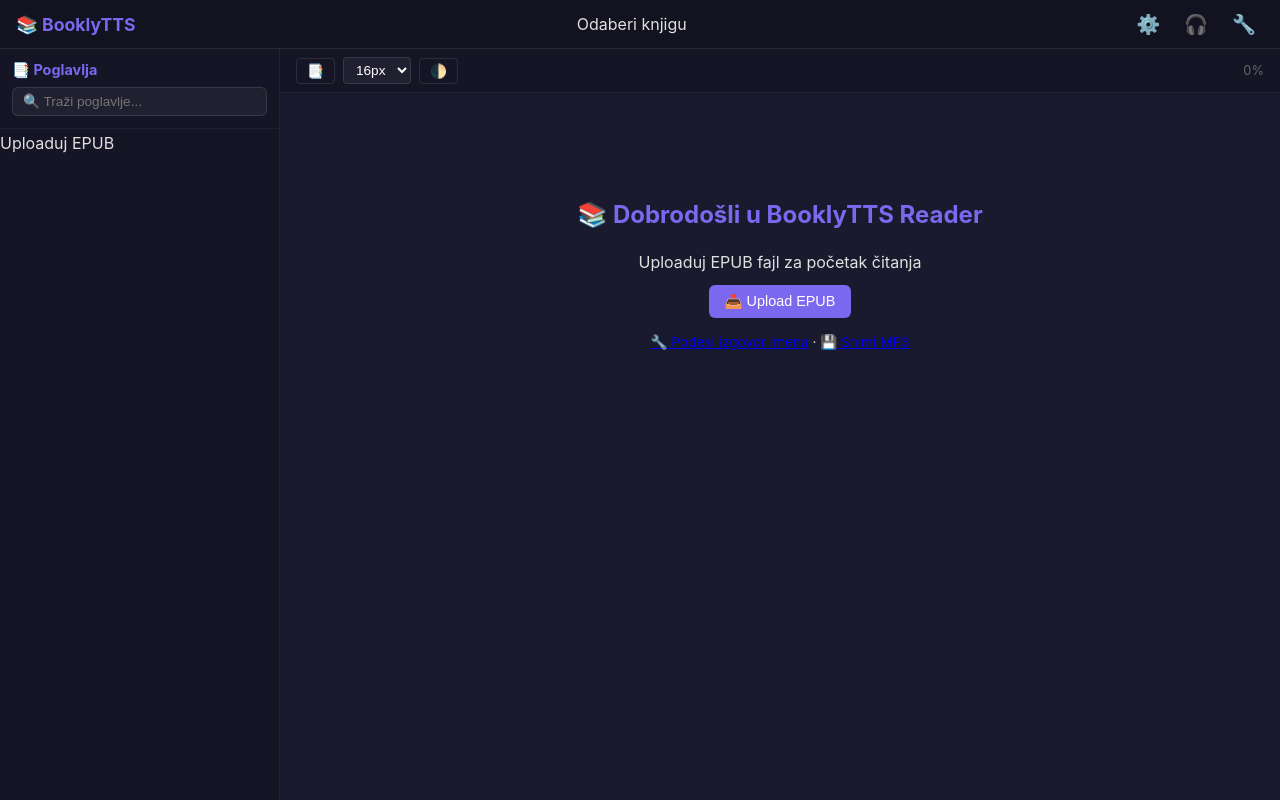
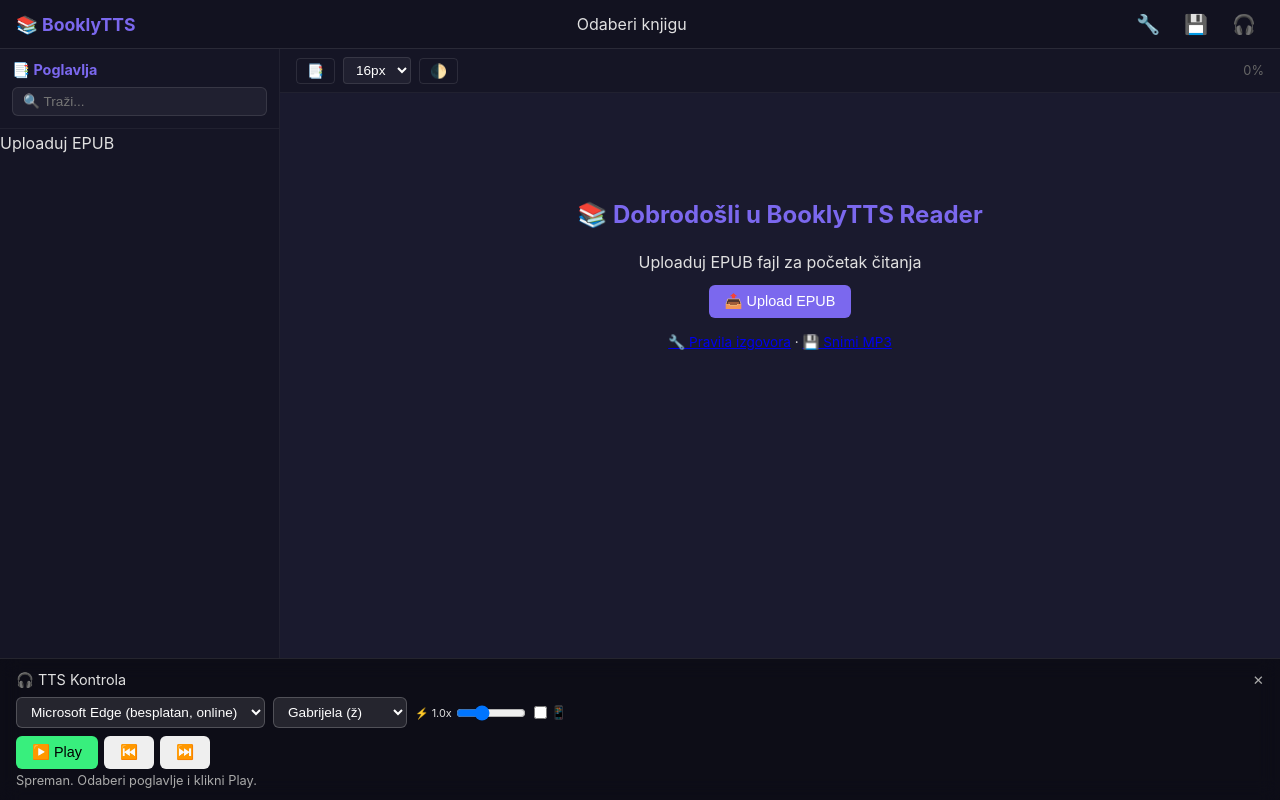
Before and after one commit to AlfaGongGong/BooklyTTS, a Flask app: page /reader in a window 1280 px wide. Run offline with Flask 3, Linux system fonts and the light colour scheme; data that the repository does not hold is empty.

Commit message:
🔄 Auto-sync: 2026-06-04 15:42:56

```diff
--- a/app/static/js/reader.js
+++ b/app/static/js/reader.js
@@ -1,12 +1,35 @@
 let allChapters = [], currentChapterIdx = 0, epubFilename = null;
 let ttsJobId = null, ttsStopFlag = false, ttsRate = 1.0, ttsPaused = false;
+let currentEngine = 'edge';
+
+// ========== INICIJALIZACIJA ==========
+async function init() {
+    // Probaj učitati postojeći EPUB
+    try {
+        const r = await fetch('/get-chapters');
+        const d = await r.json();
+        if (d.chapters && d.chapters.length > 0) {
+            allChapters = d.chapters;
+            epubFilename = 'book.epub';
+            document.getElementById('book-title-header').textContent = 'Učitana knjiga';
+            renderChapterList();
+            loadChapter(0);
+            document.querySelector('.welcome-screen').style.display = 'none';
+        }
+    } catch(e) {
+        console.log('Nema postojećeg EPUB-a');
+    }
+}
 
 // ========== UPLOAD ==========
 document.getElementById('epub-file').addEventListener('change', async (e) => {
     const file = e.target.files[0];
     if (!file) return;
 
+    document.querySelector('.welcome-screen').innerHTML = '<p style="color:#aaa;">⏳ Upload...</p>';
+
     const fd = new FormData(); fd.append('epub_file', file);
+    try {
         const r = await fetch('/upload-epub', { method: 'POST', body: fd });
         const d = await r.json();
 
@@ -14,21 +37,30 @@ document.getElementById('epub-file').addEventListener('change', async (e) => {
             epubFilename = d.filename;
             allChapters = d.chapters;
             document.getElementById('book-title-header').textContent = d.metadata.title;
+            document.querySelector('.welcome-screen').style.display = 'none';
             renderChapterList();
             loadChapter(0);
         } else {
-        alert(d.error);
+            alert('Greška: ' + d.error);
+        }
+    } catch(err) {
+        alert('Greška pri uploadu: ' + err.message);
     }
 });
 
 // ========== POGLAVLJA ==========
 function renderChapterList() {
     const list = document.getElementById('chapter-list');
+    if (!allChapters || allChapters.length === 0) {
+        list.innerHTML = '<p class="empty">Nema poglavlja</p>';
+        return;
+    }
+
     list.innerHTML = allChapters.map((c, i) => `
         <div class="chapter-link ${i === currentChapterIdx ? 'active' : ''}"
-             onclick="loadChapter(${i})">
-            ${i+1}. ${c.title}
-            <span class="badge">${Math.round(c.char_count/1000)}k</span>
+             onclick="loadChapter(${i})" id="ch-link-${i}">
+            ${i+1}. ${c.title || 'Poglavlje ' + (i+1)}
+            <span class="badge">${Math.round((c.char_count || 0)/1000)}k</span>
         </div>
     `).join('');
 }
@@ -42,24 +74,31 @@ function filterChapters() {
 
 async function loadChapter(idx) {
     currentChapterIdx = idx;
-    document.getElementById('reader-content').innerHTML = '<p style="text-align:center;color:#aaa;">⏳ Učitavanje...</p>';
-    renderChapterList();
 
-    // Skrolaj do aktivnog poglavlja
-    const active = document.querySelector('.chapter-link.active');
-    if (active) active.scrollIntoView({ behavior: 'smooth', block: 'center' });
+    if (!allChapters || !allChapters[idx]) {
+        document.getElementById('reader-content').innerHTML = '<p>Nema teksta za ovo poglavlje</p>';
+        return;
+    }
 
-    // Učitaj tekst poglavlja
-    const text = allChapters[idx].text;
-    const paragraphs = text.split('\n\n');
+    const chapter = allChapters[idx];
+    const text = chapter.text || '';
+    const paragraphs = text.split('\n\n').filter(p => p.trim());
 
     document.getElementById('reader-content').innerHTML = `
-        <h2>${allChapters[idx].title}</h2>
-        ${paragraphs.map(p => `<p>${p}</p>`).join('')}
+        <h2>${chapter.title || 'Poglavlje ' + (idx+1)}</h2>
+        ${paragraphs.length > 0 ? paragraphs.map(p => `<p>${p}</p>`).join('') : '<p>' + text + '</p>'}
     `;
 
     document.getElementById('reading-progress').textContent =
         Math.round((idx + 1) / allChapters.length * 100) + '%';
+
+    // Update sidebar
+    document.querySelectorAll('.chapter-link').forEach(el => el.classList.remove('active'));
+    const active = document.getElementById('ch-link-' + idx);
+    if (active) {
+        active.classList.add('active');
+        active.scrollIntoView({ behavior: 'smooth', block: 'center' });
+    }
 }
 
 // ========== ČITAČ KONTROLE ==========
@@ -75,14 +114,14 @@ function toggleTheme() {
     document.body.classList.toggle('light');
 }
 
-// ========== TTS ==========
+// ========== TTS PANEL ==========
 function toggleTTS() {
     const panel = document.getElementById('tts-panel');
-    panel.style.display = panel.style.display === 'none' ? 'block' : 'none';
+    if (panel.style.display === 'none' || panel.style.display === '') {
+        panel.style.display = 'block';
+    } else {
+        panel.style.display = 'none';
     }
-
-function toggleSettings() {
-    alert('Podešavanja: izgovor, brzina, glas');
 }
 
 function updateTTSRate(val) {
@@ -90,7 +129,13 @@ function updateTTSRate(val) {
     document.getElementById('rate-display').textContent = val + 'x';
 }
 
+// ========== TTS PLAYBACK ==========
 async function ttsPlay() {
+    if (!allChapters || allChapters.length === 0) {
+        alert('Prvo uploaduj EPUB!');
+        return;
+    }
+
     ttsStopFlag = false;
     ttsPaused = false;
 
@@ -101,32 +146,34 @@ async function ttsPlay() {
 
     const voice = document.getElementById('tts-voice').value;
 
-    // Highlight trenutnu rečenicu
-    const currentText = allChapters[currentChapterIdx].text;
-    highlightCurrentSentence(currentText);
-
+    try {
         const r = await fetch('/stream-start', {
-        method: 'POST', headers: {'Content-Type': 'application/json'},
-        body: JSON.stringify({chapter: currentChapterIdx, voice: voice})
+            method: 'POST',
+            headers: {'Content-Type': 'application/json'},
+            body: JSON.stringify({
+                chapter: currentChapterIdx,
+                voice: voice
+            })
         });
         const d = await r.json();
-    if (d.job_id) { ttsJobId = d.job_id; ttsPlayNextChunk(); }
+
+        if (d.job_id) {
+            ttsJobId = d.job_id;
+            ttsPlayNextChunk();
+        } else if (d.error) {
+            document.getElementById('tts-status').textContent = '❌ ' + d.error;
+            resetTTSButtons();
         }
-
-function highlightCurrentSentence(text) {
-    // Podijeli na rečenice i označi prvu
-    const sentences = text.split(/(?<=[.!?])\s+/);
-    if (sentences.length > 0) {
-        const highlighted = '<span class="highlight-sentence">' + sentences[0] + '</span> ' +
-                          sentences.slice(1).join(' ');
-        document.getElementById('reader-content').innerHTML =
-            `<h2>${allChapters[currentChapterIdx].title}</h2><p>${highlighted}</p>`;
+    } catch(e) {
+        document.getElementById('tts-status').textContent = '❌ Greška';
+        resetTTSButtons();
     }
 }
 
 async function ttsPlayNextChunk() {
     if (ttsStopFlag || ttsPaused || !ttsJobId) return;
 
+    try {
         const r = await fetch('/stream-next/' + ttsJobId);
         const ct = r.headers.get('content-type') || '';
 
@@ -134,9 +181,11 @@ async function ttsPlayNextChunk() {
             const blob = await r.blob();
             const audio = new Audio(URL.createObjectURL(blob));
             audio.playbackRate = ttsRate;
-        audio.play();
+            await audio.play();
             document.getElementById('tts-status').textContent = '▶️ Reprodukcija...';
-        audio.onended = () => { if (!ttsStopFlag && !ttsPaused) ttsPlayNextChunk(); };
+            audio.onended = () => {
+                if (!ttsStopFlag && !ttsPaused) ttsPlayNextChunk();
+            };
         } else {
             const d = await r.json();
             if (d.finished) {
@@ -144,9 +193,19 @@ async function ttsPlayNextChunk() {
                 resetTTSButtons();
                 // Auto-next
                 if (currentChapterIdx < allChapters.length - 1) {
-                setTimeout(() => { loadChapter(currentChapterIdx + 1); ttsPlay(); }, 1000);
+                    setTimeout(() => {
+                        loadChapter(currentChapterIdx + 1);
+                        ttsPlay();
+                    }, 1500);
+                }
+            } else if (d.error) {
+                document.getElementById('tts-status').textContent = '❌ ' + d.error;
+                resetTTSButtons();
             }
         }
+    } catch(e) {
+        document.getElementById('tts-status').textContent = '❌ Greška';
+        resetTTSButtons();
     }
 }
 
@@ -158,23 +217,24 @@ function ttsPause() {
 }
 
 function ttsStop() {
-    ttsStopFlag = true; ttsJobId = null;
+    ttsStopFlag = true;
+    ttsJobId = null;
     resetTTSButtons();
     document.getElementById('tts-status').textContent = '⏹️ Zaustavljeno';
 }
 
 function ttsNext() {
-    if (currentChapterIdx < allChapters.length - 1) {
+    if (allChapters.length > 0 && currentChapterIdx < allChapters.length - 1) {
+        ttsStop();
         loadChapter(currentChapterIdx + 1);
-        ttsStop();
         setTimeout(ttsPlay, 500);
     }
 }
 
 function ttsPrev() {
     if (currentChapterIdx > 0) {
+        ttsStop();
         loadChapter(currentChapterIdx - 1);
-        ttsStop();
         setTimeout(ttsPlay, 500);
     }
 }
@@ -187,7 +247,11 @@ function resetTTSButtons() {
 
 // Keyboard shortcuts
 document.addEventListener('keydown', (e) => {
+    if (e.target.tagName === 'INPUT' || e.target.tagName === 'TEXTAREA') return;
     if (e.key === 'ArrowRight') ttsNext();
     if (e.key === 'ArrowLeft') ttsPrev();
     if (e.key === ' ') { e.preventDefault(); ttsPaused ? ttsPause() : ttsPlay(); }
 });
+
+// Init
+init();
--- a/app/templates/reader.html
+++ b/app/templates/reader.html
@@ -4,7 +4,7 @@
     <meta charset="UTF-8">
     <meta name="viewport" content="width=device-width, initial-scale=1.0">
     <title>BooklyTTS Reader</title>
-    <link rel="stylesheet" href="/static/css/reader.css?v=1">
+    <link rel="stylesheet" href="/static/css/reader.css?v=2">
 </head>
 <body>
     <div class="app">
@@ -15,27 +15,27 @@
             </div>
             <div class="header-center" id="book-title-header">Odaberi knjigu</div>
             <div class="header-right">
-                <button class="icon-btn" onclick="toggleSettings()" title="Podešavanja">⚙️</button>
+                <a href="/rules" class="icon-btn" title="Pravila izgovora">🔧</a>
+                <a href="/convert" class="icon-btn" title="Snimi MP3">💾</a>
                 <button class="icon-btn" onclick="toggleTTS()" title="TTS kontrola">🎧</button>
-                <a href="/rules" class="icon-btn" title="Pravila izgovora">🔧</a>
             </div>
         </header>
 
         <!-- GLAVNI SADRŽAJ -->
         <div class="main-content">
-            <!-- SIDEBAR: Poglavlja -->
+            <!-- SIDEBAR -->
             <aside class="sidebar" id="sidebar">
                 <div class="sidebar-header">
                     <h3>📑 Poglavlja</h3>
-                    <input type="text" id="chapter-search" placeholder="🔍 Traži poglavlje..." oninput="filterChapters()">
+                    <input type="text" id="chapter-search" placeholder="🔍 Traži..." oninput="filterChapters()">
                 </div>
                 <div class="chapter-list" id="chapter-list">
                     <p class="empty">Uploaduj EPUB</p>
                 </div>
             </aside>
 
-            <!-- READER VIEW -->
-            <div class="reader-view" id="reader-view">
+            <!-- READER -->
+            <div class="reader-view">
                 <div class="reader-toolbar">
                     <button onclick="toggleSidebar()" title="Poglavlja">📑</button>
                     <select id="font-size" onchange="changeFontSize(this.value)">
@@ -58,7 +58,7 @@
                             📤 Upload EPUB
                         </button>
                         <p style="margin-top:12px;font-size:0.85em;">
-                            <a href="/rules">🔧 Podesi izgovor imena</a> ·
+                            <a href="/rules">🔧 Pravila izgovora</a> ·
                             <a href="/convert">💾 Snimi MP3</a>
                         </p>
                     </div>
@@ -66,27 +66,48 @@
             </div>
         </div>
 
-        <!-- TTS PANEL (dolje) -->
-        <div class="tts-panel" id="tts-panel" style="display:none;">
-            <div class="ttp-header">
-                <span>🎧 TTS Kontrola</span>
-                <button onclick="toggleTTS()">✕</button>
+        <!-- TTS PANEL -->
+        <div class="tts-panel" id="tts-panel">
+            <div style="display:flex;justify-content:space-between;align-items:center;margin-bottom:8px;">
+                <span style="font-size:0.9em;">🎧 TTS Kontrola</span>
+                <button onclick="toggleTTS()" style="background:none;border:none;color:#aaa;cursor:pointer;">✕</button>
             </div>
             <div class="tts-controls">
-                <select id="tts-voice">
-                    <option value="hr-HR-GabrijelaNeural" selected>Gabrijela (ž)</option>
-                    <option value="hr-HR-SreckoNeural">Srecko (m)</option>
-                    <option value="bs-BA-VesnaNeural">Vesna (ž)</option>
-                    <option value="bs-BA-GoranNeural">Goran (m)</option>
+                <!-- ENGINE SELECTOR -->
+                <select id="tts-engine" onchange="changeEngine(this.value)" style="padding:6px 10px;background:rgba(255,255,255,0.1);color:white;border:1px solid rgba(255,255,255,0.2);border-radius:6px;font-size:0.85em;">
+                    <option value="edge">Microsoft Edge (besplatan, online)</option>
+                    <option value="google">Google TTS (besplatan, online)</option>
                 </select>
+
+                <!-- VOICE SELECTOR -->
+                <select id="tts-voice" style="padding:6px 10px;background:rgba(255,255,255,0.1);color:white;border:1px solid rgba(255,255,255,0.2);border-radius:6px;font-size:0.85em;">
+                    <optgroup label="Hrvatski">
+                        <option value="hr-HR-GabrijelaNeural" selected>Gabrijela (ž)</option>
+                        <option value="hr-HR-SreckoNeural">Srecko (m)</option>
+                    </optgroup>
+                    <optgroup label="Bosanski">
+                        <option value="bs-BA-VesnaNeural">Vesna (ž)</option>
+                        <option value="bs-BA-GoranNeural">Goran (m)</option>
+                    </optgroup>
+                    <optgroup label="Srpski">
+                        <option value="sr-RS-SophieNeural">Sophie (ž)</option>
+                        <option value="sr-RS-NicholasNeural">Nicholas (m)</option>
+                    </optgroup>
+                </select>
+
+                <!-- BRZINA -->
                 <div class="rate-control">
-                    <span>⚡ <span id="rate-display">1.0x</span></span>
-                    <input type="range" id="rate-slider" min="0.5" max="2.0" step="0.1" value="1.0" oninput="updateTTSRate(this.value)">
+                    <span style="font-size:0.8em;">⚡ <span id="rate-display">1.0x</span></span>
+                    <input type="range" id="rate-slider" min="0.5" max="2.0" step="0.1" value="1.0" oninput="updateTTSRate(this.value)" style="width:70px;">
                 </div>
-                <label class="bg-toggle">
-                    <input type="checkbox" id="bg-mode"> 📱 Pozadina
+
+                <!-- BG MODE -->
+                <label style="font-size:0.8em;display:flex;align-items:center;gap:4px;">
+                    <input type="checkbox" id="bg-mode"> 📱
                 </label>
             </div>
+
+            <!-- DUGMAD -->
             <div class="tts-actions">
                 <button id="tts-play-btn" class="btn btn-success" onclick="ttsPlay()">▶️ Play</button>
                 <button id="tts-pause-btn" class="btn" onclick="ttsPause()" style="display:none;">⏸️ Pauza</button>
@@ -94,10 +115,11 @@
                 <button class="btn" onclick="ttsPrev()">⏮️</button>
                 <button class="btn" onclick="ttsNext()">⏭️</button>
             </div>
-            <div class="tts-status" id="tts-status">Spreman</div>
+
+            <div class="tts-status" id="tts-status">Spreman. Odaberi poglavlje i klikni Play.</div>
         </div>
     </div>
 
-    <script src="/static/js/reader.js?v=1"></script>
+    <script src="/static/js/reader.js?v=2"></script>
 </body>
 </html>
```
Lines whose indentation alone changed are shown as unchanged.
